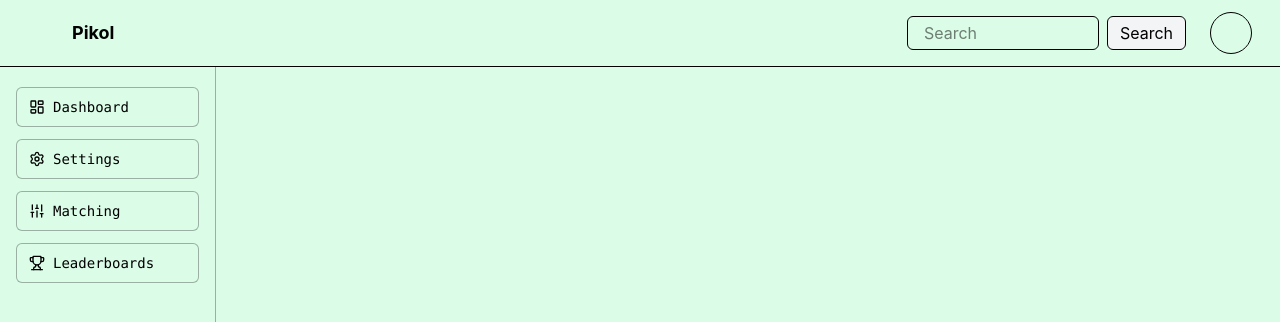
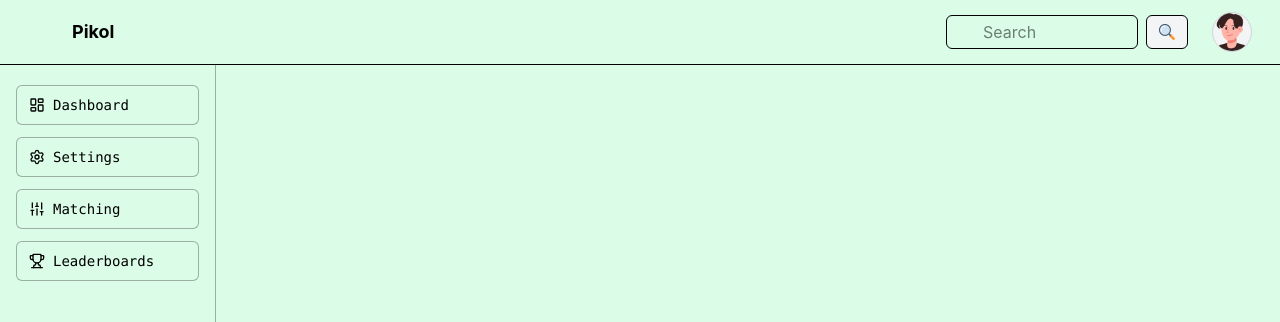
Before and after one commit to Ein-shen/Pikol, a React (Vite) app in the folder frontend/: page /dashboard in a window 1280 px wide. Shown: the top 322 px of the page. Built offline with nearby package versions, Linux system fonts and the light colour scheme.

Commit message:
added changes in the nabar added profile icon and search icon

```diff
--- a/frontend/src/user/Navbar.jsx
+++ b/frontend/src/user/Navbar.jsx
@@ -1,5 +1,6 @@
 import React from 'react'
-
+import boyBg from '../assets/boy.png'
+import searchBg from '../assets/search.png'
 export const Navbar = () => {
   return (
     <div className='flex flex-col w-full'>
@@ -11,20 +12,32 @@ export const Navbar = () => {
 
         <div className='flex flex-row gap-6 pr-4'>
             <form className='flex items-center space-x-2'>
+
+
+              {/* Input with padding-left (pl-9) so text doesn't overlap the icon */}
               <input
-                className='border px-4 py-1 rounded-md w-23 sm:w-48 '
+                type="text"
+                className='border pl-9 pr-4 py-1 rounded-md w-23 sm:w-48 focus:outline-none'
                 placeholder='Search'
               />
               <button
-                className='border px-3 py-1 rounded-md bg-gray-100 hover:bg-gray-200'
+                className='border px-3 py-1.5 rounded-md bg-gray-100 hover:bg-gray-200 flex items-center justify-center'
                 type='submit'
               >
-                Search
+                <img
+                  src={searchBg}
+                  alt="Search"
+                  className='w-4  h-5 object-contain'
+                />
               </button>
             </form>
 
-            <div className=' border border-1 px-5 py-5 rounded-full '>
-
+            <div className='flex items-center justify-center w-10 h-10 rounded-full border border-gray-300 bg-gray-100 overflow-hidden'>
+              <img
+                src={boyBg}
+                alt="Profile"
+                className='w-full h-full object-cover'
+              />
             </div>
         </div>
 
```
